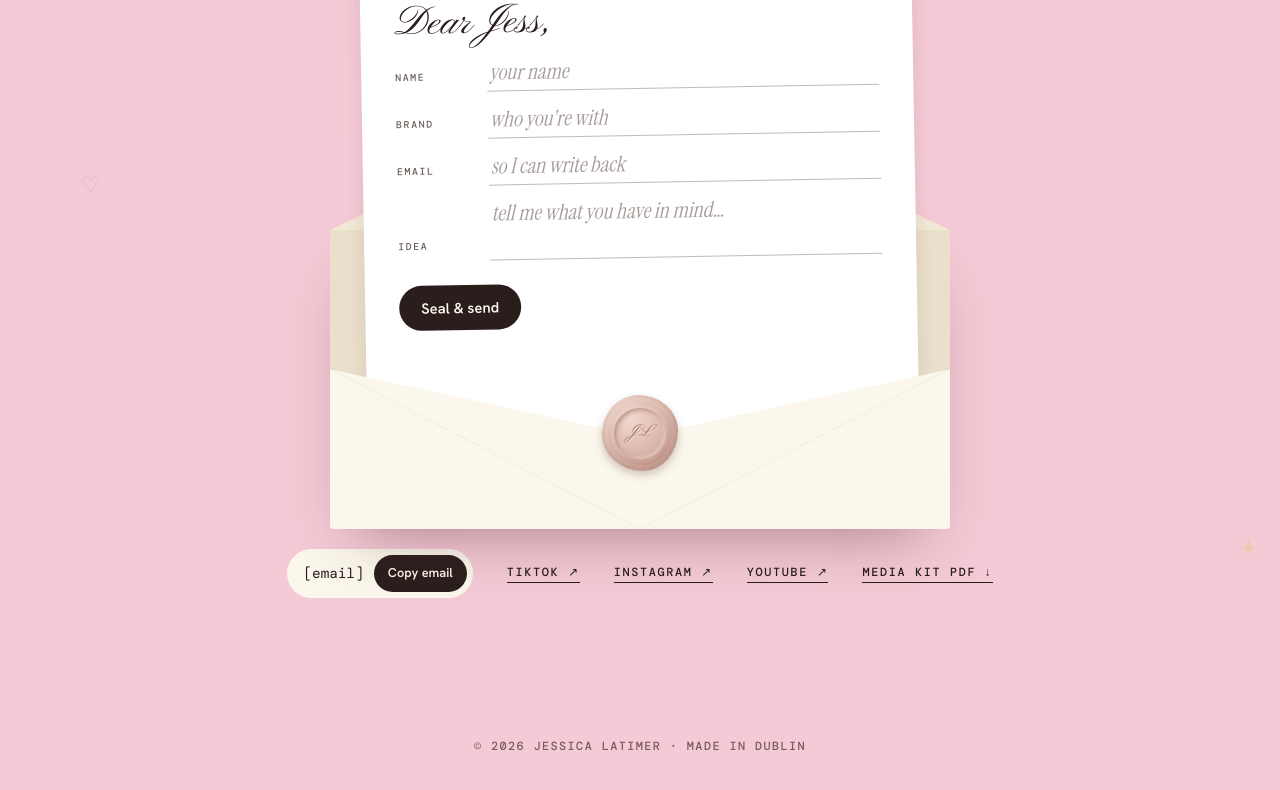
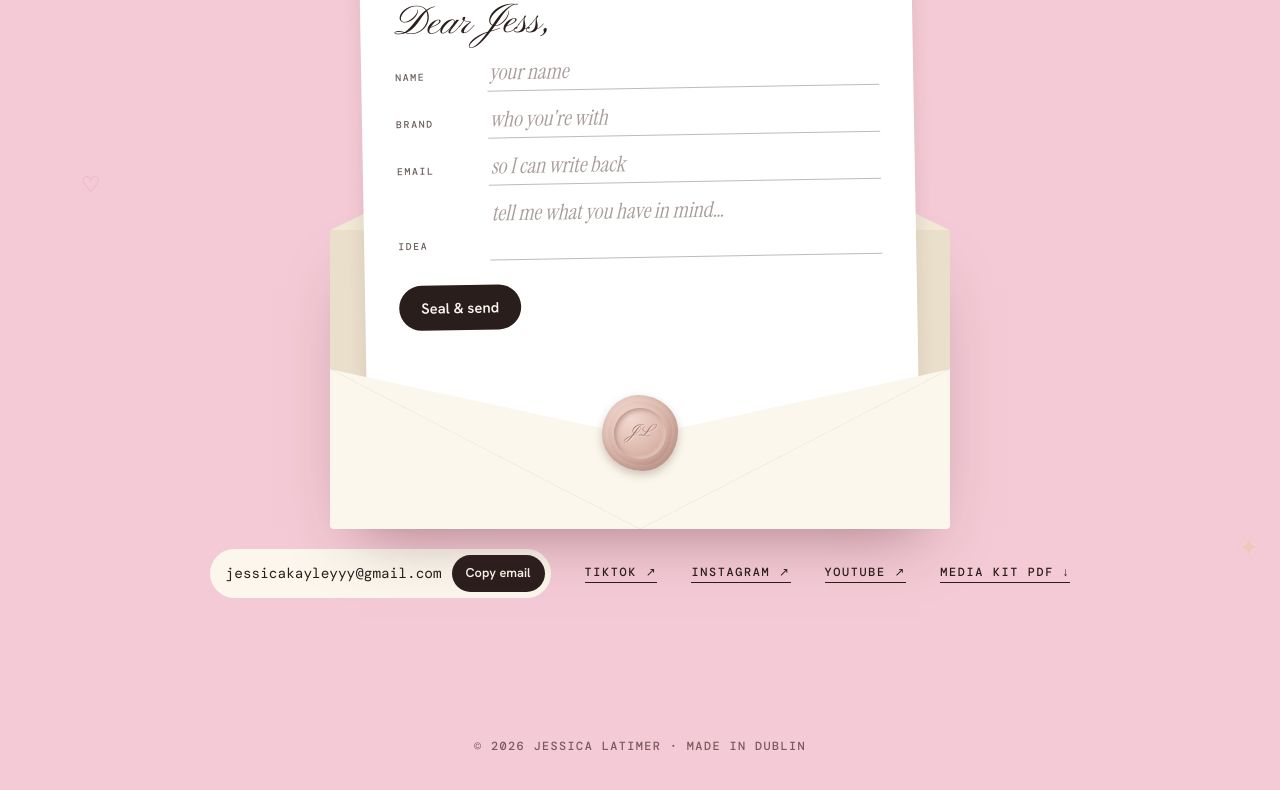
Before and after one commit to jessicakayleyyy/jessica-portfolio1, a Next.js app in the folder 1-code/: page / in a window 1280 px wide. Shown: the part 9129-9919 px from the top of the page. Built offline with nearby package versions, Linux system fonts and the light colour scheme.

Commit message:
Add files via upload

```diff
--- a/1-code/content/site.ts
+++ b/1-code/content/site.ts
@@ -66,7 +66,7 @@ export const site = {
     "Jessica Latimer is an Australian content and UGC creator based in Dublin, making food, events, travel and lifestyle content for brands.",
   year: 2026,
 
-  email: "[email]",
+  email: "jessicakayleyyy@gmail.com",
   socials: [
     { label: "TikTok", handle: "@jessicakayleyyy", url: "https://www.tiktok.com/@jessicakayleyyy" },
     { label: "Instagram", handle: "@jessicakayleyyy", url: "https://www.instagram.com/jessicakayleyyy" },
```
